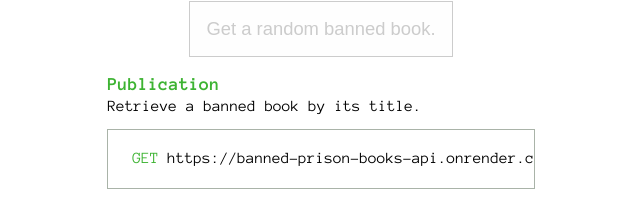
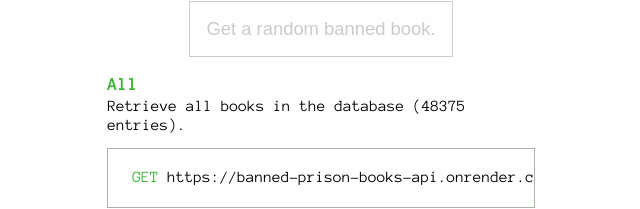
Before and after one commit to tespin/banned-prison-book-api, a React (Create React App) app in the folder client/: page / in a window 1280 px wide. Shown: the part 584-793 px from the top of the page, without its empty margins (319-959 px from the left). Built offline with nearby package versions, Linux system fonts and the light colour scheme; no server answers.

Commit message:
added all books query, updated home and readme

```diff
--- a/client/src/Usage/Example.js
+++ b/client/src/Usage/Example.js
@@ -9,7 +9,7 @@ const Example = (props) => {
                 <h3 className={classes.heading}>{props.heading}</h3>
                 <p className={classes.desc}>{props.desc}</p>
                 <Snippet snippetClass={props.snippetClass} reqClass={props.reqClass}>
-                    {`https://banned-prison-books-api.onrender.com/api/v1/books${props.endpoint === 'random' ? `/${props.endpoint}` : `?${props.endpoint}` }${props.params ? `=${props.params}` : ''}`}
+                    {`https://banned-prison-books-api.onrender.com/api/v1/books${props.endpoint === 'random' ? `/${props.endpoint}` : props.endpoint === '' ? `/${props.endpoint}` : `?${props.endpoint}` }${props.params ? `=${props.params}` : ''}`}
                 </Snippet>
             </div>
         </>
--- a/client/src/Usage/Usage.js
+++ b/client/src/Usage/Usage.js
@@ -10,6 +10,7 @@ const Usage = (props) => {
                 <h2>Usage</h2>
                 <Example heading='Random' desc='Retrieve a random banned book.' endpoint='random' snippetClass={classes.request} reqClass={classes.get} params=''/>
                 <JsonExample onLoadExample={props.onLoadExample} response={props.data} snippetClass={classes.response}></JsonExample>
+                <Example heading='All' desc='Retrieve all books in the database (48375 entries).' endpoint='' snippetClass={classes.request} reqClass={classes.get} params=''/>
                 <Example heading='Publication' desc='Retrieve a banned book by its title.' endpoint='publication' snippetClass={classes.request} reqClass={classes.get} params='blood%20in%20my%20eye'/>
                 <Example heading='Author' desc='Retrieve banned books by a specified author.' endpoint='author' snippetClass={classes.request} reqClass={classes.get} params='george%20jackson'/>
                 <Example heading='Year' desc='Retrieve books banned in a specific year.' endpoint='year' snippetClass={classes.request} reqClass={classes.get} params='2013'/>
```
Also changed, not shown: 1 other file (tests, documents, lock files or other folders).
